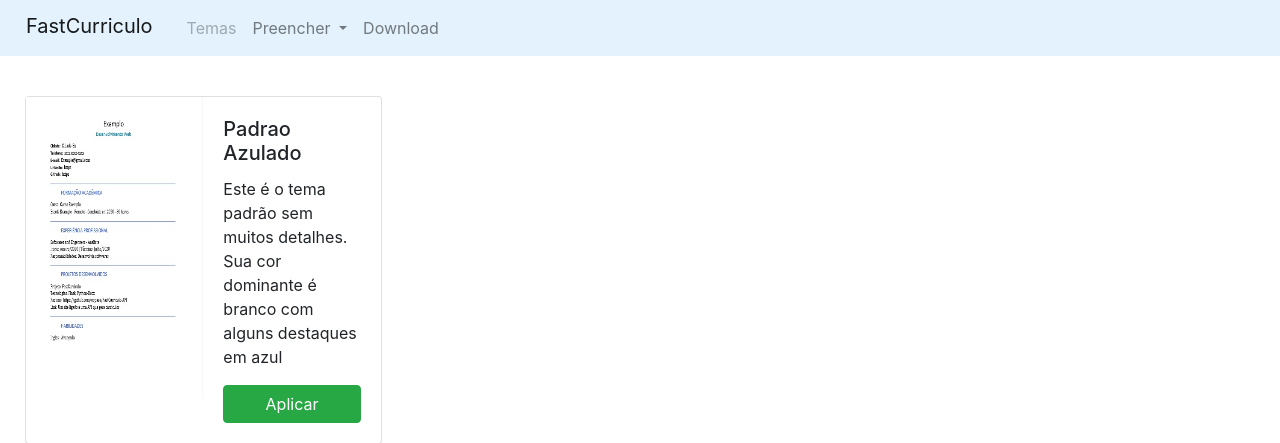
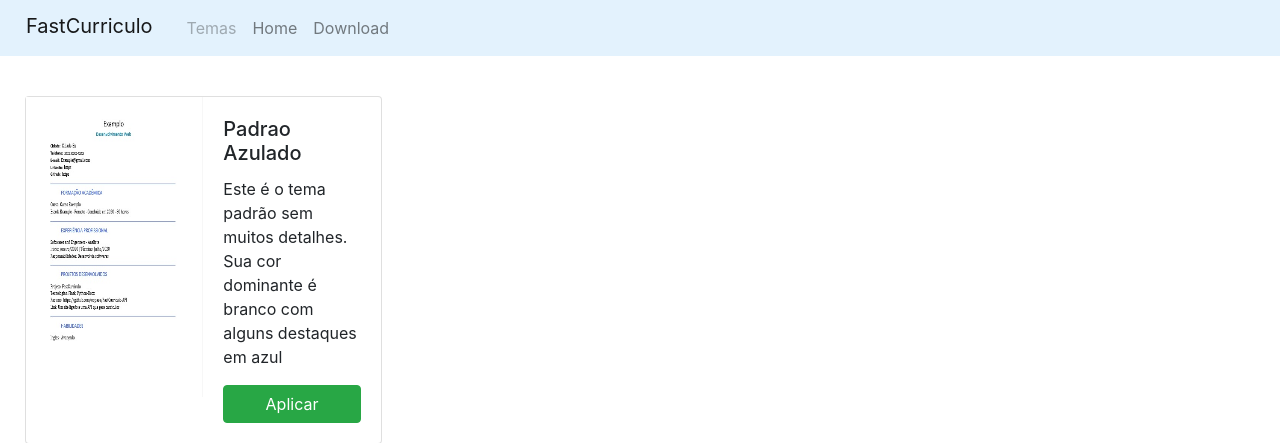
Before and after one commit to oopaze/FastCurriculo, a Flask app: page /temas in a window 1280 px wide. Shown: the top 443 px of the page. Run offline with Flask 2, Linux system fonts and the light colour scheme; some libraries are stand-ins or nearby versions.

Commit message:
Fixing Manu Temas

```diff
--- a/app/templates/themes.html
+++ b/app/templates/themes.html
@@ -23,16 +23,10 @@
 			      <li class="nav-item">
 			        <a class="nav-link disabled" href="{{url_for('CV.temas')}}">Temas</a>
 			      </li>
-			      <li class="nav-item dropdown">
-			        <a class="nav-link dropdown-toggle" href="#" id="navbarDropdown" role="button" data-toggle="dropdown" aria-haspopup="true" aria-expanded="false">
-			          Preencher
+			      <li class="nav-item">
+			        <a class="nav-link" href="{{url_for('CV.home')}}">
+			          Home
 			        </a>
-			        <div class="dropdown-menu" aria-labelledby="navbarDropdown">
-			          <a class="dropdown-item" href="#">Formação Academica</a>
-			          <a class="dropdown-item" href="#">Experiência Profissional</a>
-			          <a class="dropdown-item" href="#">Projetos Desenvolvidos</a>
-			          <a class="dropdown-item" href="#">Habilidades</a>
-			        </div>
 			      </li>
 			      <li class="nav-item">
 			        <a class="nav-link" href="#">Download</a>
```
